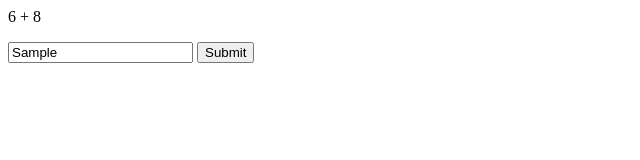
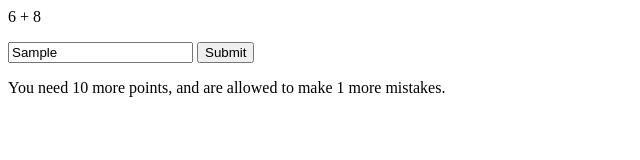
Before and after one commit to pogmyer/11mathgame, a plain HTML site: page app/index.html in a window 1280 px wide. Both pictures are taken after typing "Sample" into the empty fields and a click on the button "Submit". Shown: the whole page, without its empty margins (0-640 px from the left). Drawn offline with Linux system fonts and the light colour scheme.

Commit message:
vid up to 30:19

```diff
--- a/app/index.html
+++ b/app/index.html
@@ -7,13 +7,15 @@
     <link rel="stylesheet" href="css/styles.css">
 </head>
 <body>
-    <div class="maim-ui">
+    <div class="main-ui">
         <p class="problem"></p>
 
         <form action="" class="our-form">
             <input type="text" class="our-field" autocomplete="off">
             <button>Submit</button>
         </form>
+
+        <p>You need <span class="points-needed">10</span> more points, and are allowed to make <span class="mistakes-allowed">2</span> more mistakes.</p>
     </div>
 
 
--- a/app/scripts/main.js
+++ b/app/scripts/main.js
@@ -1,6 +1,8 @@
 const problemElement = document.querySelector(".problem")
 const ourForm = document.querySelector(".our-form")
 const ourField = document.querySelector(".our-field")
+const pointsNeeded = document.querySelector(".points-needed")
+const mistakesAllowed = document.querySelector(".mistakes-allowed")
 
 let state = {
     score: 0,
@@ -10,6 +12,12 @@ let state = {
 function updateProblem() {
     state.currentProblem = generateProblem()
     problemElement.innerHTML = `${state.currentProblem.numberOne} ${state.currentProblem.operator} ${state.currentProblem.numberTwo}`
+    ourField.value = ""
+    ourField.focus()
+    // generates new problem and stores it in our "state"
+    // then renders it to our user interface
+    // clears out field getting ready for next answer
+    // put the focus on the field again
 }
 
 updateProblem()
@@ -38,8 +46,11 @@ function handleSubmit(e) {
     if (p.operator == "x") correctAnswer = p.numberOne * p.numberTwo
 
     if (parseInt(ourField.value, 10) === correctAnswer) {
-        alert("right")
+        state.score++
+        pointsNeeded.textContent = 10 - state.score
+        updateProblem()
     } else {
-        alert("wrong")
+        state.wrongAnswers++
+        mistakesAllowed.textContent = 2 - state.wrongAnswers
     }
 }
```
